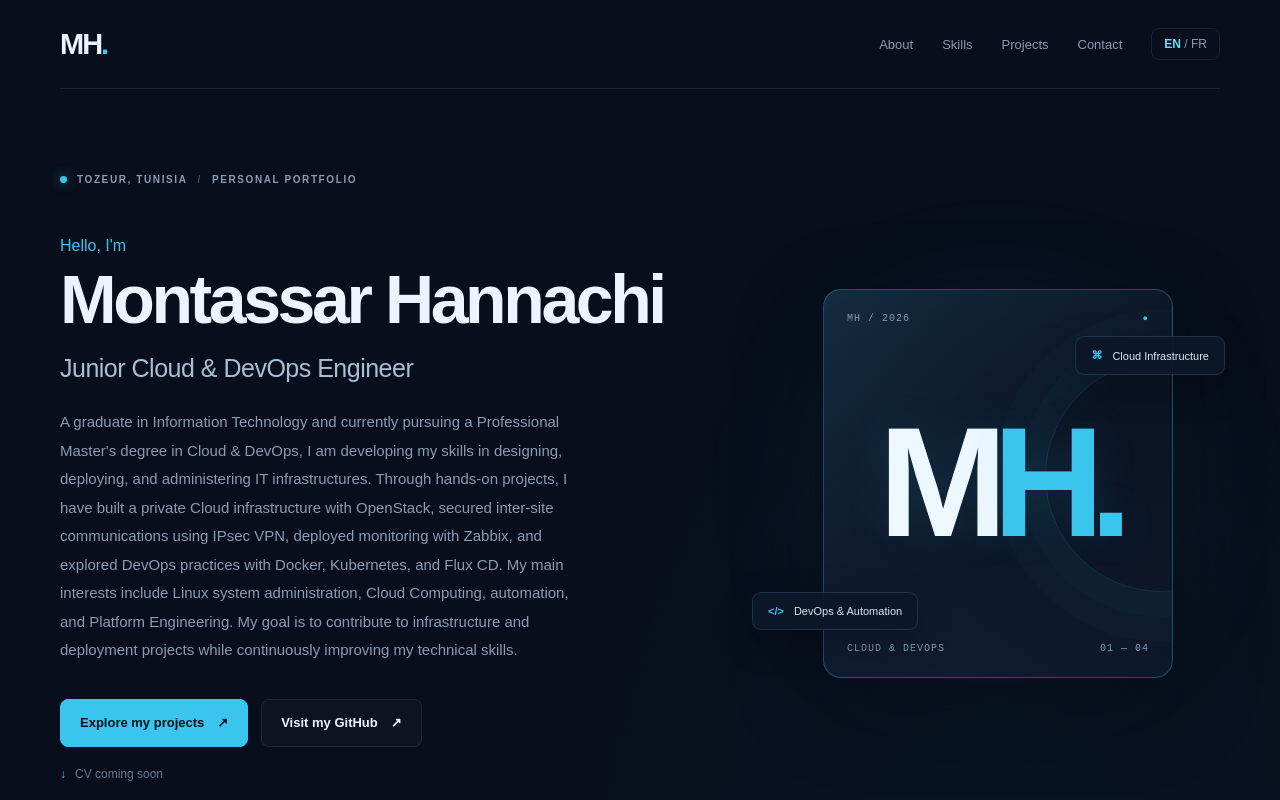
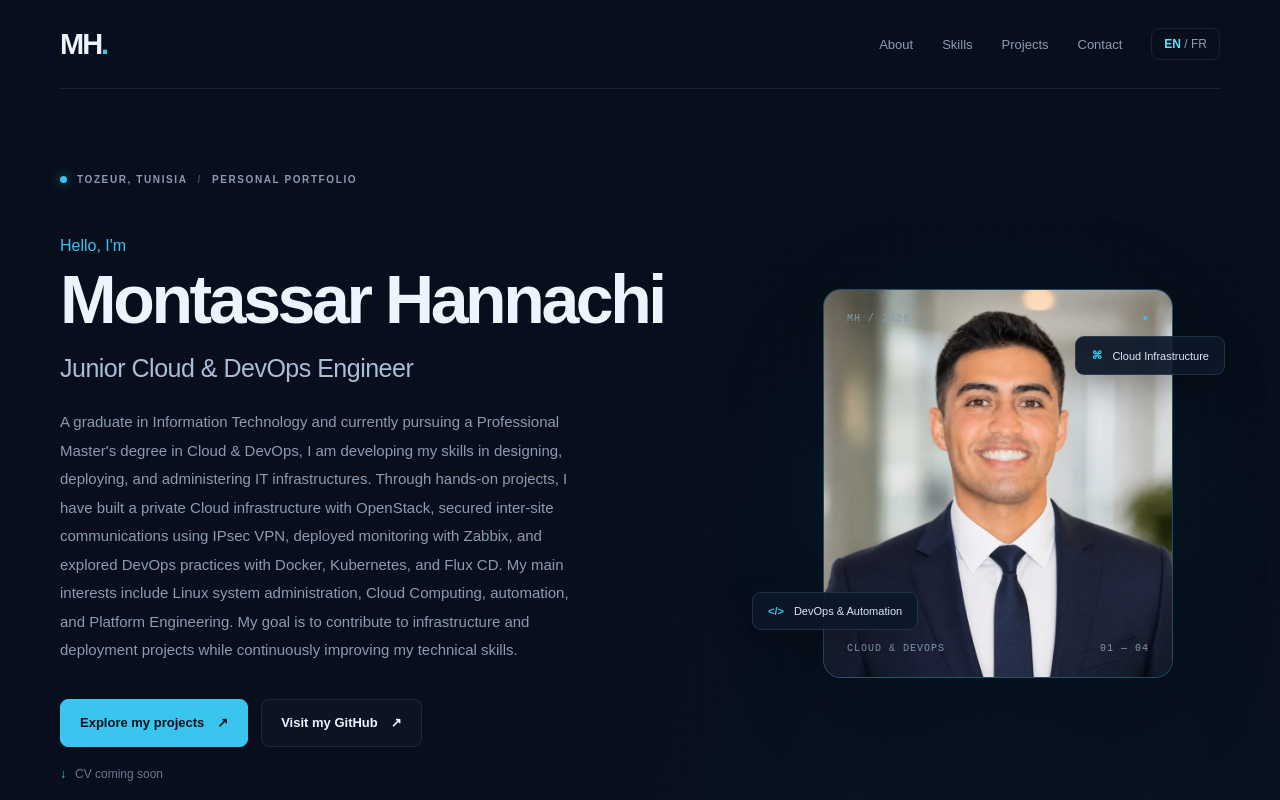
Before and after one commit to MontassarHannachi/portfolio, a Next.js app: page /en in a window 1280 px wide. Shown: the top 800 px of the page. Built offline with nearby package versions, Linux system fonts and the light colour scheme.

Commit message:
feat(portfolio): add profile photo to hero section

```diff
--- a/src/app/[lang]/page.tsx
+++ b/src/app/[lang]/page.tsx
@@ -1,3 +1,4 @@
+import Image from "next/image";
 import Link from "next/link";
 import { notFound } from "next/navigation";
 import LanguageSwitcher from "@/components/LanguageSwitcher";
@@ -89,10 +90,14 @@ export default async function Home({
               <span className="frame-indicator">●</span>
             </div>
 
-            <div className="monogram">
-              <span>M</span>
-              <span className="monogram-accent">H.</span>
-            </div>
+            <Image
+              src="/images/profile.webp"
+              alt={lang === "fr" ? "Portrait de Montassar Hannachi" : "Portrait of Montassar Hannachi"}
+              fill
+              priority
+              sizes="(max-width: 850px) 80vw, 350px"
+              className="profile-image"
+            />
 
             <div className="frame-bottom">
               <span>{hero.profileLabel}</span>
--- a/src/app/globals.css
+++ b/src/app/globals.css
@@ -251,6 +251,16 @@ a {
     linear-gradient(145deg, rgba(28, 65, 91, 0.52), transparent 48%),
     linear-gradient(35deg, #101d31, #0b1424 70%);
   box-shadow: 0 25px 90px rgba(0, 0, 0, 0.3);
+}
+
+.profile-image {
+  position: absolute;
+  inset: 0;
+  width: 100%;
+  height: 100%;
+  object-fit: cover;
+  object-position: center 35%;
+  z-index: 0;
 }
 
 .visual-frame::before {
```
Also changed, not shown: public/images/profile.webp (added).
